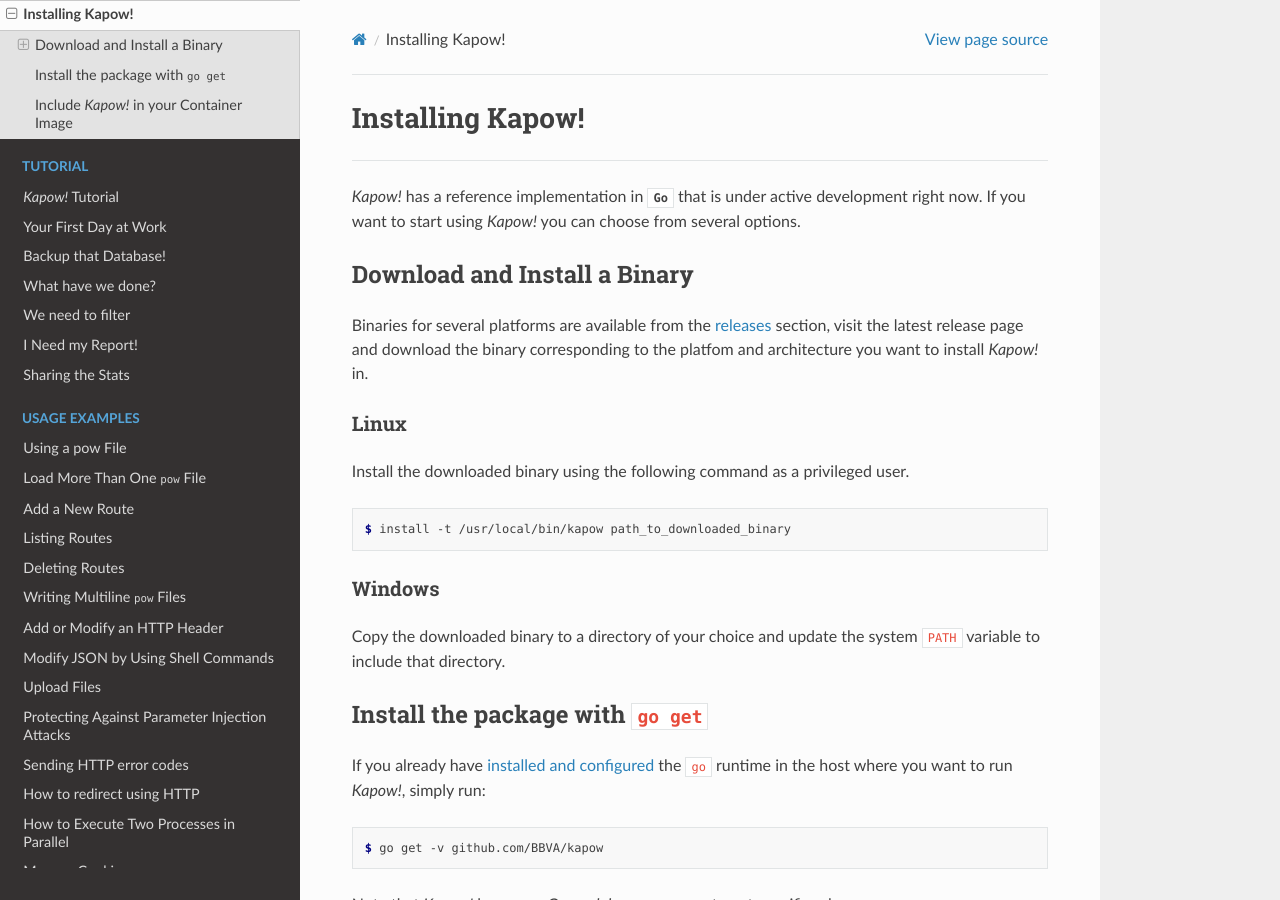
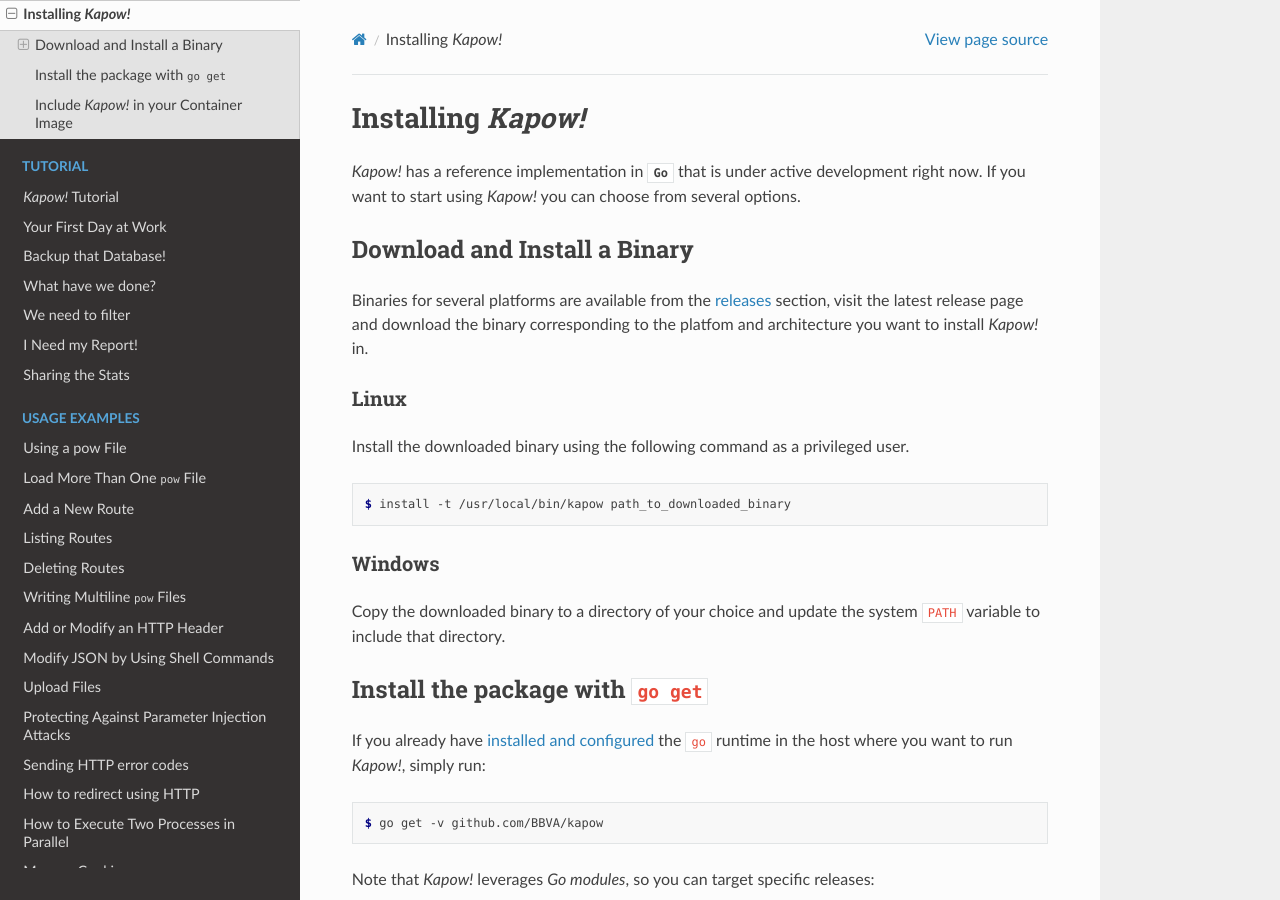
Before and after one commit to BBVA/kapow, a Sphinx documentation site: the page built from docs/source/the_project/install_and_configure.rst, in a window 1280 px wide and 900 px high. Built offline with Sphinx 7.4.7 and the Read the Docs theme 2.0.0, drawn with Linux system fonts in a browser that asks for light colours.

```diff
--- a/docs/source/the_project/install_and_configure.rst
+++ b/docs/source/the_project/install_and_configure.rst
@@ -1,5 +1,4 @@
-Installing Kapow!
-=================
+Installing *Kapow!*
 ===================
 
 *Kapow!* has a reference implementation in :any:`Go` that is under active
```
